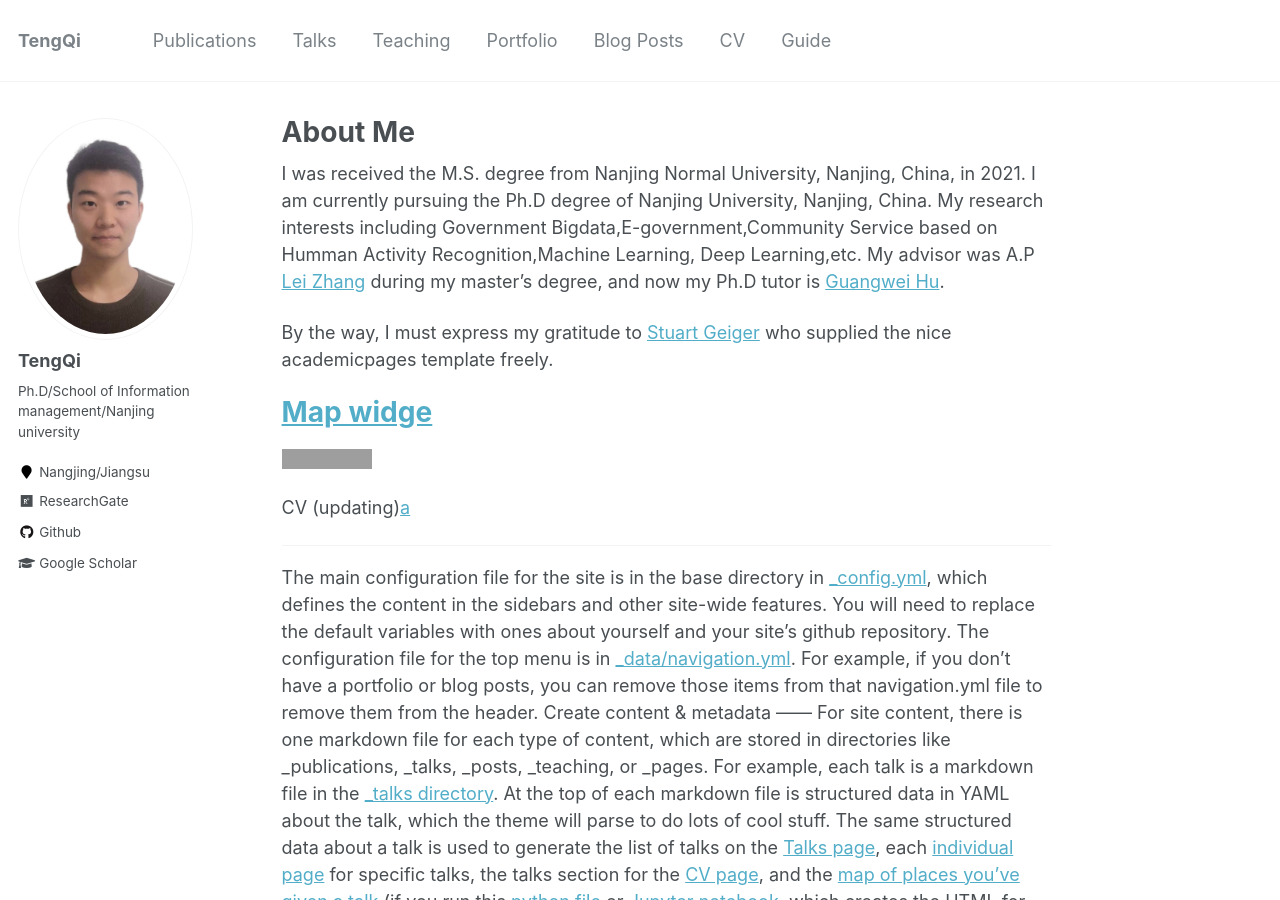
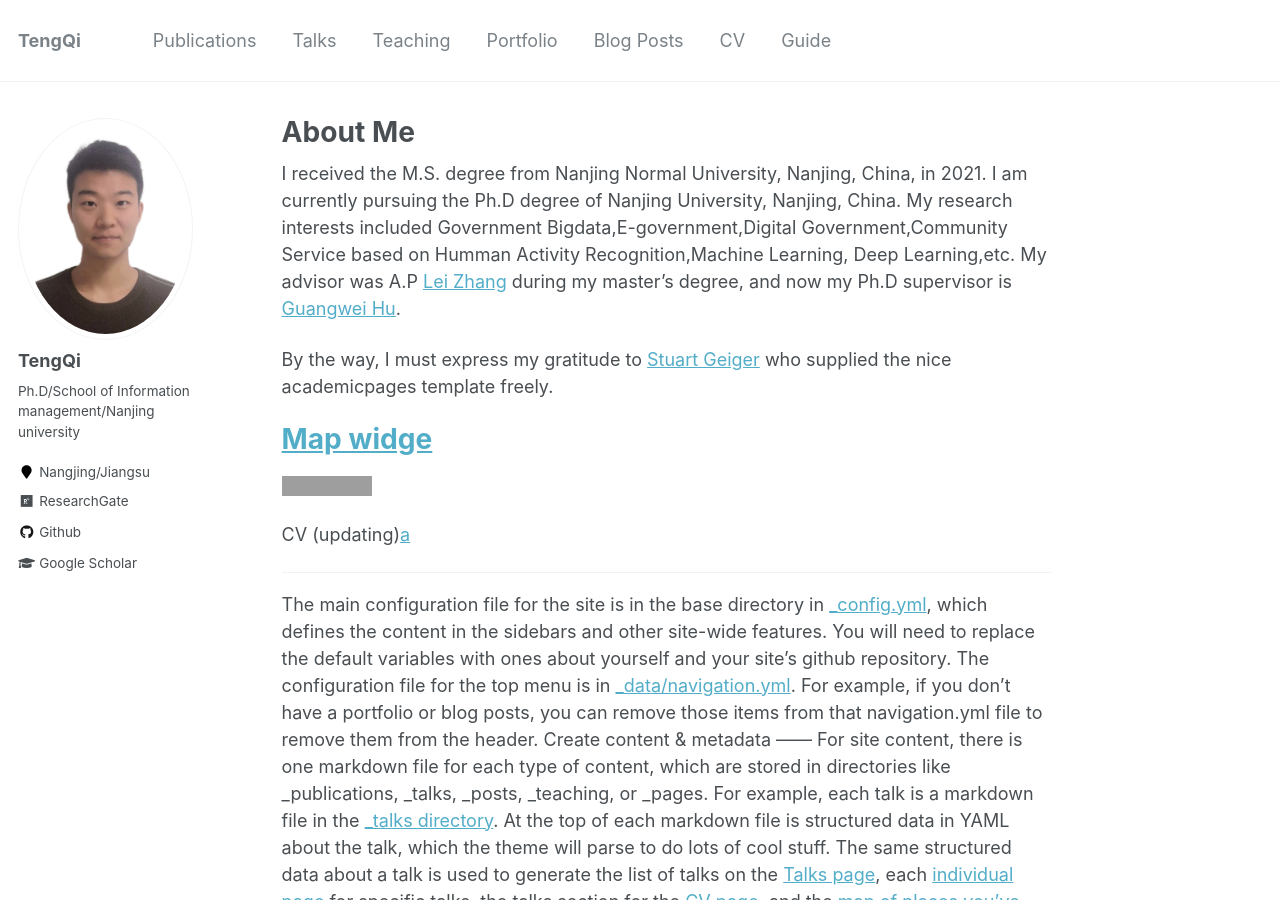
Before and after one commit to tengqi159/tengqi.github.io, a Jekyll site: the page built from _pages/about.md, in a window 1280 px wide and 900 px high. Built offline with Jekyll 4.4.1, drawn with Linux system fonts in a browser that asks for light colours; grey boxes are pictures that could not be loaded.

Commit message:
Update about.md

```diff
--- a/_pages/about.md
+++ b/_pages/about.md
@@ -11,8 +11,8 @@ redirect_from:
 
 
 
-I was received the M.S. degree from Nanjing Normal University, Nanjing, China, in 2021. I am currently pursuing the Ph.D degree of Nanjing University, Nanjing, China.
-My research interests including Government Bigdata,E-government,Community Service based on Humman Activity Recognition,Machine Learning, Deep Learning,etc. My advisor was A.P [Lei Zhang](http://d.njnu.edu.cn/person/3288.html) during my master's degree, and now my Ph.D tutor is [Guangwei Hu](https://im.nju.edu.cn/hgw/list.htm).
+I received the M.S. degree from Nanjing Normal University, Nanjing, China, in 2021. I am currently pursuing the Ph.D degree of Nanjing University, Nanjing, China.
+My research interests included Government Bigdata,E-government,Digital Government,Community Service based on Humman Activity Recognition,Machine Learning, Deep Learning,etc. My advisor was A.P [Lei Zhang](http://d.njnu.edu.cn/person/3288.html) during my master's degree, and now my Ph.D supervisor is [Guangwei Hu](https://im.nju.edu.cn/hgw/list.htm).
 
 By the way, I must express my gratitude to [Stuart Geiger](https://pages.github.com) who supplied the nice academicpages template freely.
 
```
